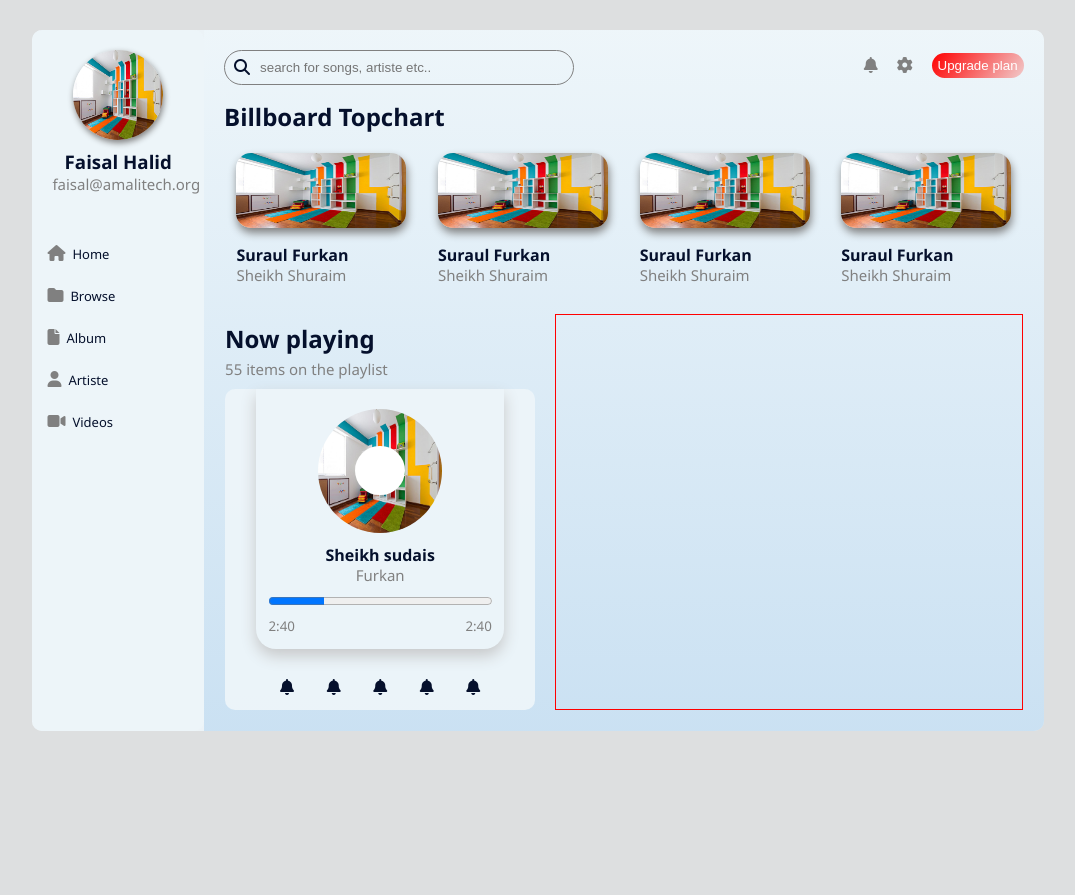
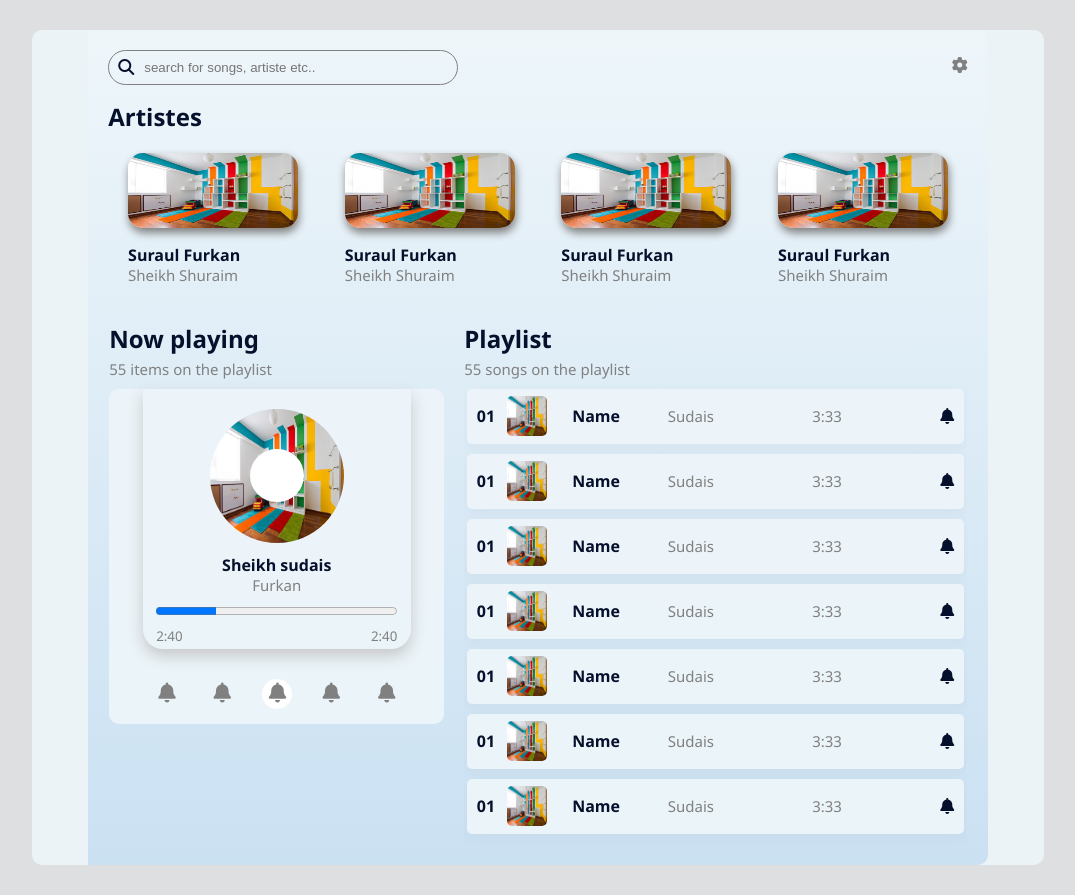
Before and after one commit to Proc3ssa/musicApp, a plain HTML site: page index.html in a window 1280 px wide. Shown: the whole page, without its empty margins (102-1177 px from the left). Before the commit the page ends 800 px from the top, so only its background shows below. Drawn offline with Linux system fonts and the light colour scheme.

Commit message:
feat: add rest of player and playlist

```diff
--- a/index.html
+++ b/index.html
@@ -14,39 +14,10 @@
 <main>
 
 
-<aside class="">
 
-    <div class="user">
-        <img src="./assets/images/roomdesign4.jpg" alt="user display picture ">
-        <h3>Faisal Halid</h3>
-        <a href="https://mailto:faisalhalid@amalitechtraining.or" >faisal@amalitech.org</a>
-    </div>
-
-    <nav class="">
-       <ul class="">
-        <li> <i class="fas fa-home"></i><a href="home">Home</a></li>
-        <li><i class="fas fa-folder"></i><a href="browse">Browse</a></li>
-        <li><i class="fas fa-file"></i><a href="album">Album</a></li>
-        <li><i class="fas fa-user"></i><a href="artiste">Artiste</a></li>
-        <li><i class="fas fa-video"></i><a href="videos">Videos</a></li>
-
-       </ul>
-
-       <!-- <nav class="music">
-
-        <p>MY MUSIC</p>
-        <ul>
-             <li><i class="fas fa-clock"></i><a href="artiste">Recently Played</a></li>
-        <li><i class="fas fa-file"></i><a href="videos">Local files</a></li>
-        </ul>
-
-       </nav> -->
-
-    </nav>
-
-</aside>
 
 <section>
+    <!-- <h1 align="center">FaisalPlay</h1> -->
     <header>
         <div class="search ">
             <i class="fas fa-search"></i>
@@ -55,16 +26,15 @@
 
         <div class="settings">
 
-                 <i class="fa fa-bell"></i>
-                 <i class="fa fa-gear"></i>
+                   <i class="fa fa-gear"></i>
 
-            <button>Upgrade plan</button>
+
         </div>
     </header>
 
     <div class="slider">
         <div class="title">
-            <h2>Billboard Topchart</h2>
+            <h2>Artistes</h2>
 
         </div>
 
@@ -131,17 +101,144 @@
                 </div>
 
                 <div class="controls">
-                     <i class="fa fa-bell"></i>
-                     <i class="fa fa-bell"></i>
-                     <i class="fa fa-bell"></i>
-                     <i class="fa fa-bell"></i>
-                     <i class="fa fa-bell"></i>
+                     <button><i class="fa fa-bell"></i></button>
+                     <button><i class="fa fa-bell"></i></button>
+
+                     <button class="play debugger"><i class="fa fa-bell"></i></button>
+
+                     <button><i class="fa fa-bell"></i></button>
+
+                     <button><i class="fa fa-bell"></i></button>
+
+
                 </div>
 
             </div>
         </div>
 
-        <div class="playlist debugger">
+        <div class="playlist">
+            <h2>Playlist</h2>
+            <p>55 songs on the playlist</p>
+
+            <div class="song">
+                <div class="namePic">
+                    <b>01</b>
+                    <img src="./assets/images/roomdesign4.jpg" alt="album cover" height="40px" width="40px">
+                    <i class="fa fa-gt"></i>
+                    <b>Name</b>
+                </div>
+
+                <div class="artiste">
+                    <p>Sudais</p>
+                    <p>3:33</p>
+                    <i class="fa fa-bell"></i>
+
+                </div>
+
+            </div>
+
+            <div class="song">
+                <div class="namePic">
+                    <b>01</b>
+                    <img src="./assets/images/roomdesign4.jpg" alt="album cover" height="40px" width="40px">
+                    <i class="fa fa-gt"></i>
+                    <b>Name</b>
+                </div>
+
+                <div class="artiste">
+                    <p>Sudais</p>
+                    <p>3:33</p>
+                    <i class="fa fa-bell"></i>
+
+                </div>
+
+            </div>
+
+            <div class="song">
+                <div class="namePic">
+                    <b>01</b>
+                    <img src="./assets/images/roomdesign4.jpg" alt="album cover" height="40px" width="40px">
+                    <i class="fa fa-gt"></i>
+                    <b>Name</b>
+                </div>
+
+                <div class="artiste">
+                    <p>Sudais</p>
+                    <p>3:33</p>
+                    <i class="fa fa-bell"></i>
+
+                </div>
+
+            </div>
+
+
+            <div class="song">
+                <div class="namePic">
+                    <b>01</b>
+                    <img src="./assets/images/roomdesign4.jpg" alt="album cover" height="40px" width="40px">
+                    <i class="fa fa-gt"></i>
+                    <b>Name</b>
+                </div>
+
+                <div class="artiste">
+                    <p>Sudais</p>
+                    <p>3:33</p>
+                    <i class="fa fa-bell"></i>
+
+                </div>
+
+            </div>
+
+            <div class="song">
+                <div class="namePic">
+                    <b>01</b>
+                    <img src="./assets/images/roomdesign4.jpg" alt="album cover" height="40px" width="40px">
+                    <i class="fa fa-gt"></i>
+                    <b>Name</b>
+                </div>
+
+                <div class="artiste">
+                    <p>Sudais</p>
+                    <p>3:33</p>
+                    <i class="fa fa-bell"></i>
+
+                </div>
+
+            </div>
+
+            <div class="song">
+                <div class="namePic">
+                    <b>01</b>
+                    <img src="./assets/images/roomdesign4.jpg" alt="album cover" height="40px" width="40px">
+                    <i class="fa fa-gt"></i>
+                    <b>Name</b>
+                </div>
+
+                <div class="artiste">
+                    <p>Sudais</p>
+                    <p>3:33</p>
+                    <i class="fa fa-bell"></i>
+
+                </div>
+
+            </div>
+
+            <div class="song">
+                <div class="namePic">
+                    <b>01</b>
+                    <img src="./assets/images/roomdesign4.jpg" alt="album cover" height="40px" width="40px">
+                    <i class="fa fa-gt"></i>
+                    <b>Name</b>
+                </div>
+
+                <div class="artiste">
+                    <p>Sudais</p>
+                    <p>3:33</p>
+                    <i class="fa fa-bell"></i>
+
+                </div>
+
+            </div>
 
         </div>
 
--- a/style/style.css
+++ b/style/style.css
@@ -18,72 +18,13 @@ main{
     border-radius: 10px;
 
 }
-aside{
-    width: 15%;
-    padding: 10px;
-    background-color: var(--acsent-color);
-    /* display: flex;
-    flex-direction: column;
-    justify-content: center; */
-    border-radius: 10px;
-}
-aside i{
-    color: var(--icons);
-}
-.user{
-    margin: auto;
-    text-align: center;
-    line-height: 5px;
-    padding:10px ;
-}
 
-.user a{
-    text-decoration: none;
-    color: var(--icons);
-    font-size: 15px;
-}
-
-.user img{
-    width: 90px;
-    height: 90px;
-    border-radius: 360px;
-    box-shadow: 1px 3px 6px gray;
-}
-aside nav{
-    margin-top: 45px;
-    padding: 0;
-    text-align: left;
-}
-ul{
-    width: fit-content;
-    list-style-type: none;
-    margin-left: 5px;
-    padding-left: 0;
-}
-
-nav a{
-    text-decoration: none;
-    color: var(--text-color);
-    /* font-weight:600; */
-    margin-left: 7px;
-    font-size: 13px;
-}
- li{
-    text-decoration: none;
-    margin-block: 20px;
-
- }
- a:hover{
-    color: var(--text-active);
- }
- nav p{
-    color: var(--icons)
- }
  section{
     width: 85%;
     background: linear-gradient(var(--acsent-color), rgba(169, 207, 238, 0.5));
     border-radius: 0 10px 10px 0px;
     padding: 20px;
+    margin-inline: auto;
 
  }
  header{
@@ -125,22 +66,13 @@ nav a{
  .settings{
     display: flex;
     color: var(--icons);
-    justify-content: space-between;
+    justify-content: right;
     align-items: center;
     width: 20%;
  }
 
- .settings button{
-    height: 25px;
-    border: none;
-    border-radius: 30px;
-    background: linear-gradient(125deg, red,rgb(241, 203, 203)) left;
-    color:white;
- }
 
- .settings button:hover{
-    height: 26px;
- }
+
 
  .settings i:hover{
     color: var(--text-color);
@@ -170,7 +102,7 @@ nav a{
    line-height: 5px;
    transition: 0.6 ease;
  }
- .slide p, .player p{
+ .slide p, .player p, .playlist p{
     color: var(--icons);
     font-size: 15px;
  }
@@ -200,6 +132,10 @@ nav a{
 }
 .player{
     width: 40%;
+}
+
+.player i{
+   color: var(--icons);
 }
 
 .outer{
@@ -238,6 +174,7 @@ nav a{
 }
 .playlist{
     width: 60%;
+    overflow: hidden;
 }
 progress{
    width: 90%;
@@ -253,8 +190,59 @@ progress{
    width: 75%;
    margin: 30px auto 10px auto;
    display: flex;
-   justify-content: space-around;
+   justify-content: space-between
 }
+.controls button{
+   background-color: transparent;
+   border: 1px solid transparent;
+   font-size: 20px;
+}
+button.play{
+   background-color: white;
+   height: 30px;
+   width: 30px;
+   border-radius: 360px;
+   color: var(--text-active);
+}
+
+.song{
+   background-color: var(--acsent-color);
+   border-radius: 5px;
+   width: 95%;
+   height: 55px;
+   margin-inline: auto;
+   margin-block: 10px;
+   box-shadow: 0 4px 12px rgba(128, 128, 128, 0.075);
+   display: flex;
+   justify-content: space-between;
+   align-items: center;
+   padding-inline: 10px;
+   transition: 0.4s ease;
+}
+.song:hover{
+   box-shadow: 0 4px 12px rgba(128, 128, 128, 0.384);
+   width: 101%;
+   height: 56px;
+
+}
+.namePic{
+   width: 30%;
+}
+.namePic{
+   display: flex;
+   align-items: center;
+   justify-content: space-between;
+}
+.namePic img{
+   border-radius: 5px;
+}
+.artiste{
+   display: flex;
+   justify-content: space-between;
+   align-items: center;
+   width: 60%;
+}
+
 
 
 .debugger{
```
